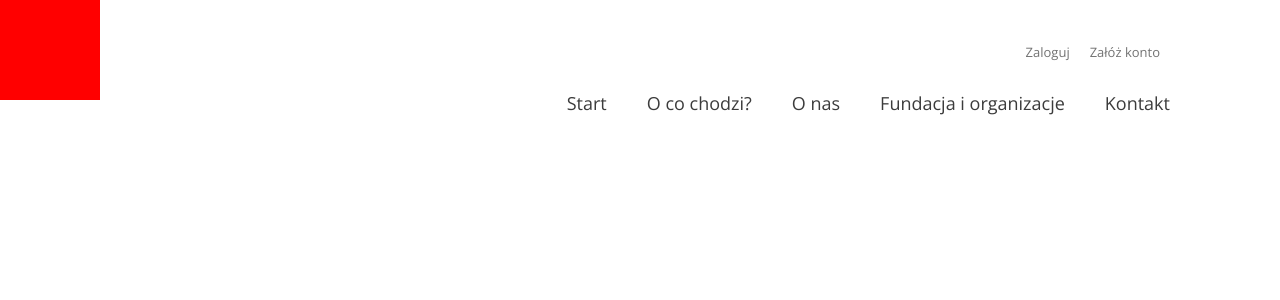
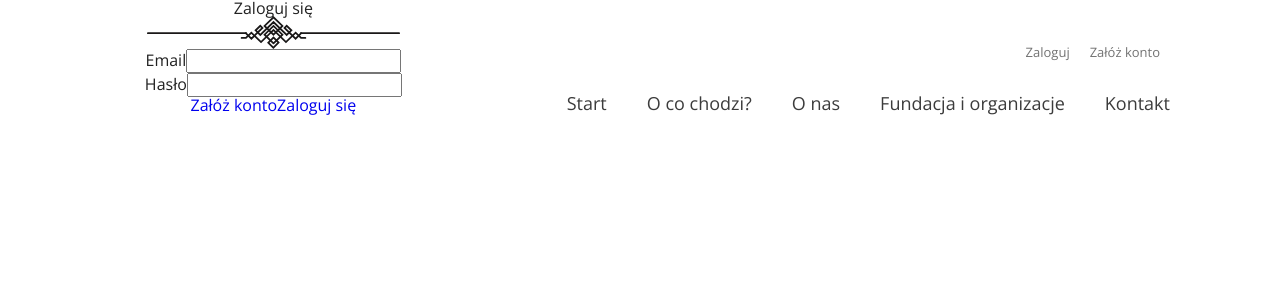
Before and after one commit to TomaszMrozik/Oddaj-Rzeczy, a React (Create React App) app: page /login in a window 1280 px wide. Shown: the top 300 px of the page. Built offline with nearby package versions, Linux system fonts and the light colour scheme.

Commit message:
login layout -content

```diff
--- a/src/App.js
+++ b/src/App.js
@@ -1,8 +1,8 @@
 import './App.css';
 import Main from "./Views/Main";
-import Login from "./Views/Login";
-import Logout from "./Views/Logout";
-import Register from "./Views/Register";
+import LoginView from "./Views/LoginView";
+import LogoutView from "./Views/LogoutView";
+import RegisterView from "./Views/RegisterView";
 import Nav from "./components/Nav/Nav";
 import {BrowserRouter as Router, Route, Switch} from "react-router-dom";
 
@@ -13,9 +13,9 @@
             <Nav/>
             <Switch>
                 <Route path='/' exact component={Main}/>
-                <Route path='/login' component={Login}/>
-                <Route path='/logout' component={Logout}/>
-                <Route path='/register' component={Register}/>
+                <Route path='/login' component={LoginView}/>
+                <Route path='/logout' component={LogoutView}/>
+                <Route path='/register' component={RegisterView}/>
             </Switch>
         </div>
       </Router>
--- a/src/Views/Login.js
+++ /dev/null
@@ -1,11 +0,0 @@
-import React from 'react';
-
-const Login = () => {
-    return (
-        <div className={'Login'}>
-
-        </div>
-    );
-};
-
-export default Login;
--- /dev/null
+++ b/src/Views/LoginView.js
@@ -0,0 +1,10 @@
+import React from 'react';
+import Login from "../components/Login/Login";
+
+const LoginView = () => {
+    return (
+        <Login/>
+    );
+};
+
+export default LoginView;
--- a/src/Views/Logout.js
+++ /dev/null
@@ -1,11 +0,0 @@
-import React from 'react';
-
-const Logout = () => {
-    return (
-        <div className={'Logout'}>
-
-        </div>
-    );
-};
-
-export default Logout;
--- /dev/null
+++ b/src/Views/LogoutView.js
@@ -0,0 +1,11 @@
+import React from 'react';
+
+const LogoutView = () => {
+    return (
+        <div className={'LogoutView'}>
+
+        </div>
+    );
+};
+
+export default LogoutView;
--- a/src/Views/Register.js
+++ b/src/Views/RegisterView.js
@@ -1,6 +1,6 @@
 import React from 'react';
 
-const Register = () => {
+const RegisterView = () => {
     return (
         <div className={'Register'}>
 
@@ -8,4 +8,4 @@
     );
 };
 
-export default Register;
+export default RegisterView;
--- a/src/components/Login/Login.js
+++ b/src/components/Login/Login.js
@@ -0,0 +1,28 @@
+import React from 'react';
+import AccentImg from "../Decorations/AccentImg";
+import {Link} from "react-router-dom";
+
+const Login = () => {
+    return (
+        <div>
+            <h1>Zaloguj się</h1>
+            <AccentImg/>
+            <form>
+                <div className={'email'}>
+                    <label>Email</label>
+                    <input type={'email'}/>
+                </div>
+                <div className={'password'}>
+                    <label>Hasło</label>
+                    <input type={'password'}/>
+                </div>
+            </form>
+            <div className={'options'}>
+                <Link to={'/register'} style={{textDecoration: 'none'}}>Załóż konto</Link>
+                <Link to={'/login'} style={{textDecoration: 'none'}}>Zaloguj się</Link>
+            </div>
+        </div>
+    );
+};
+
+export default Login;
```
